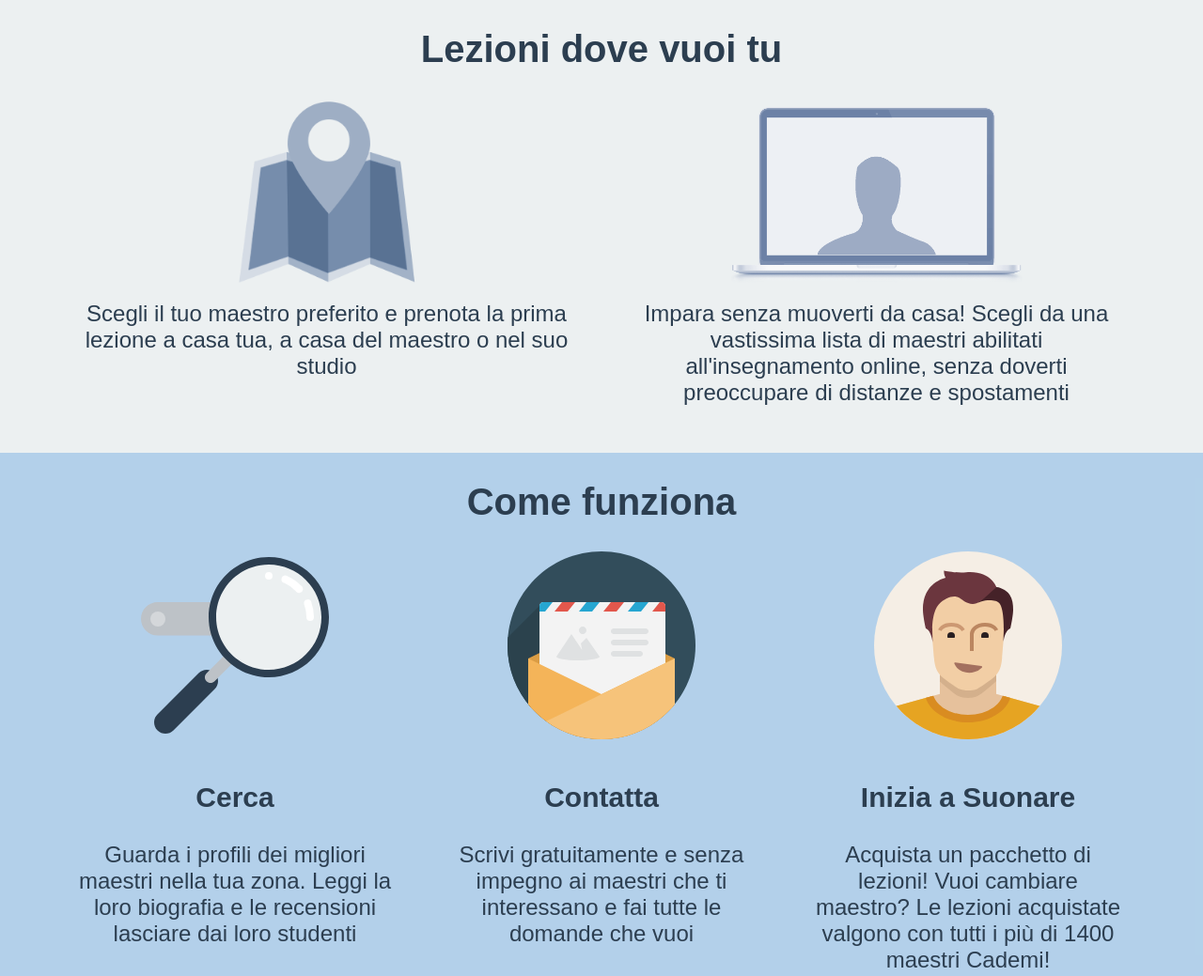
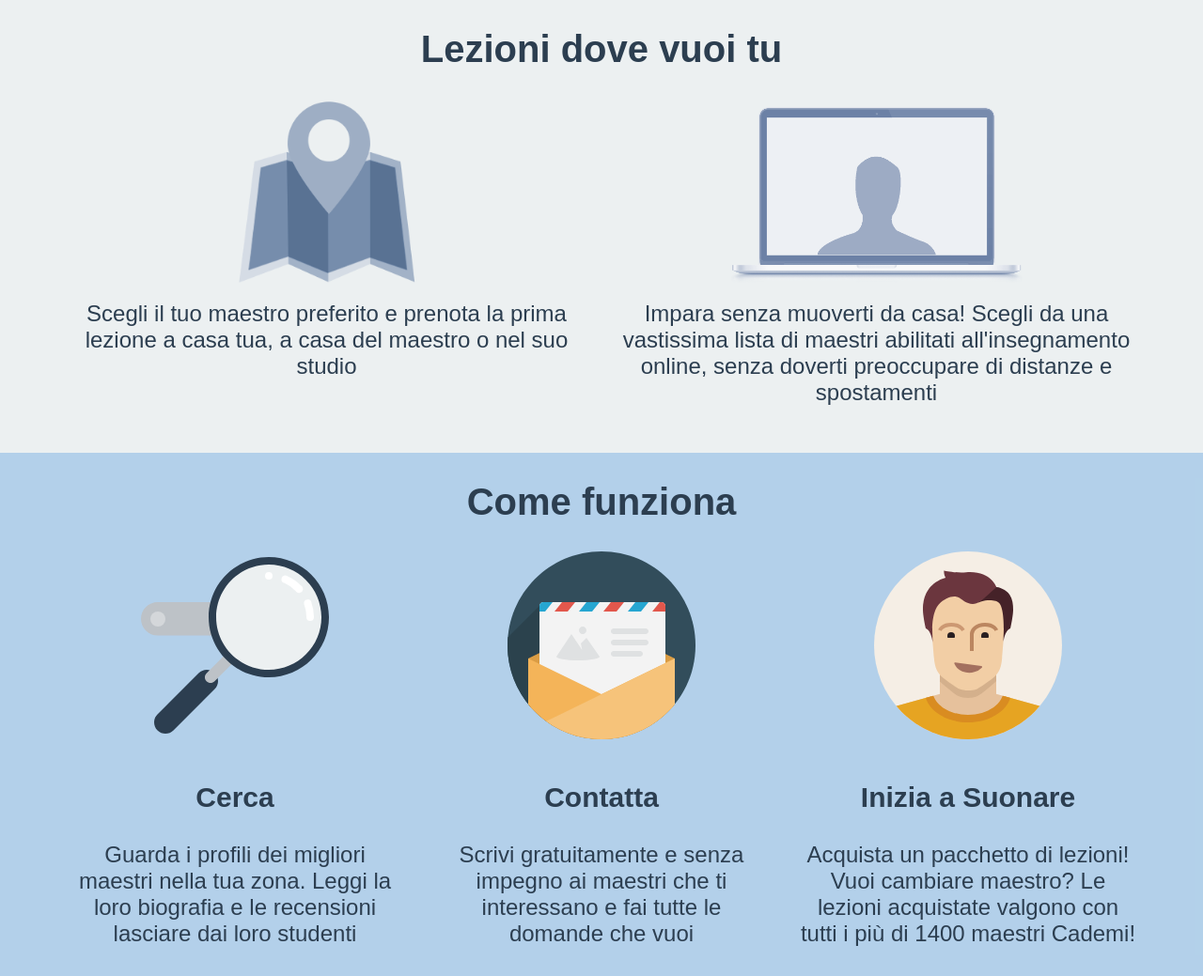
Before and after one commit to FabioMezzina/html-css-resp-wannabe-12bool, a plain HTML site: page index.html in a window 1280 px wide. Shown: the top 1039 px of the page at 94% size. Drawn offline with Linux system fonts and the light colour scheme.

Commit message:
deleted .col- padding

```diff
--- a/css/framework-12bool.css
+++ b/css/framework-12bool.css
@@ -21,7 +21,7 @@
 /* padding */
 [class*="col-"] {
   float: left;
-  padding: 0 10px;
+  /* padding: 0 10px; */
 }
 
 [class*="col-"].no-padding {
```
